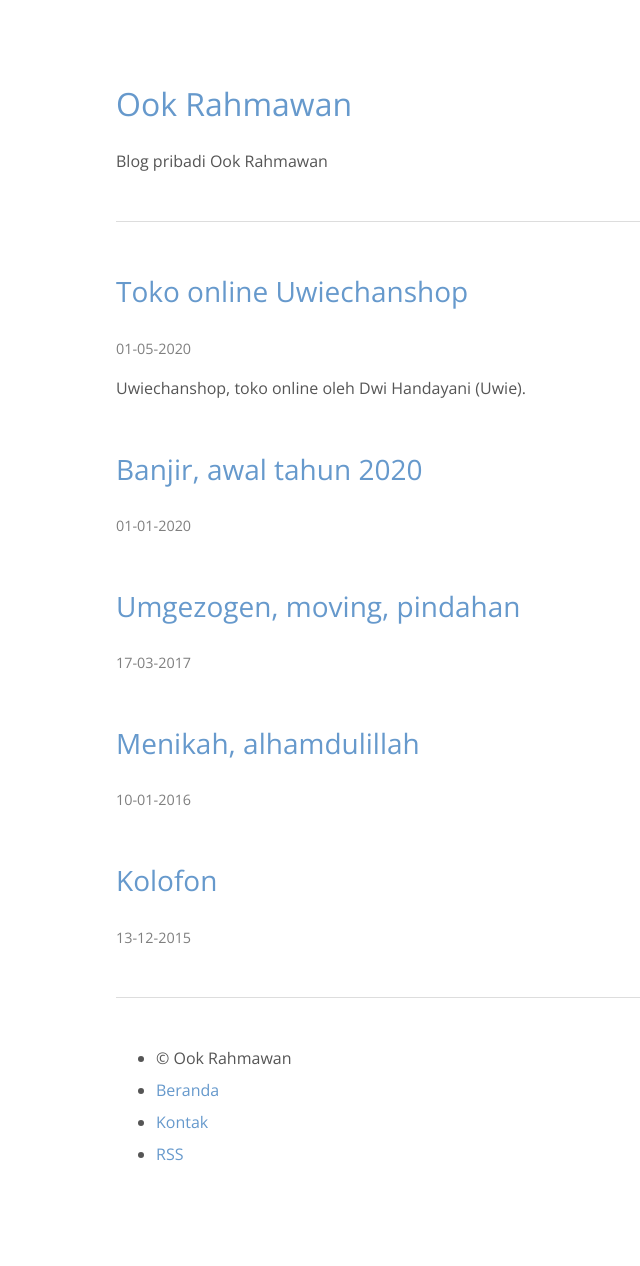
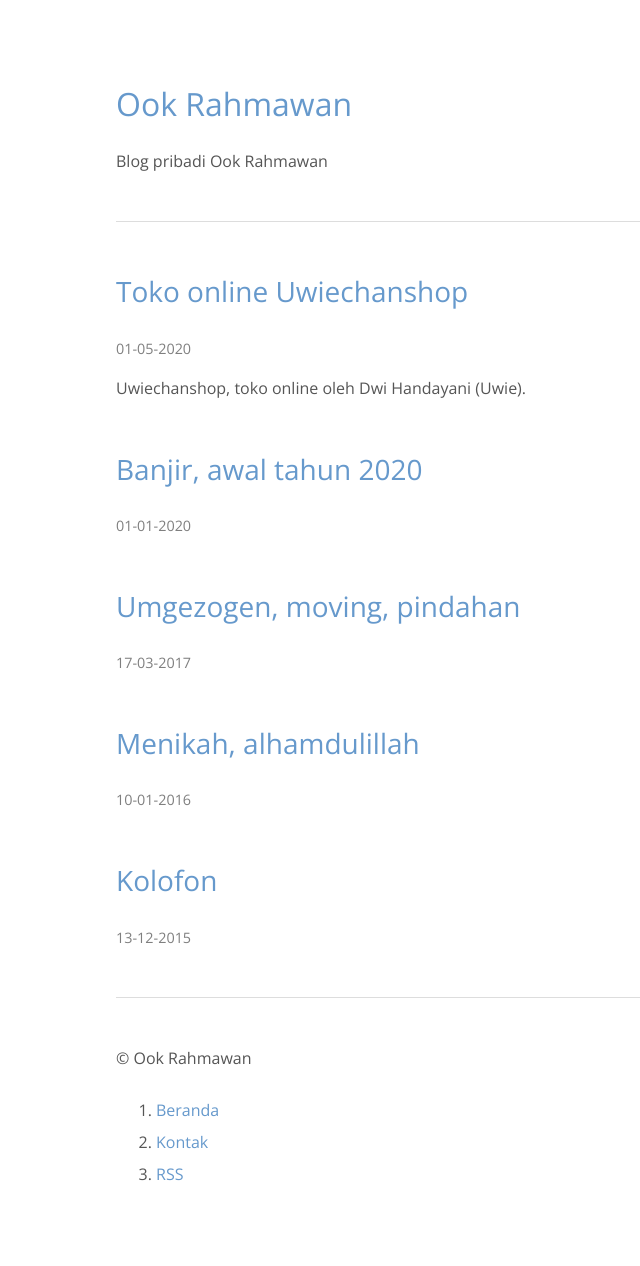
Before and after one commit to krhmwn/krhmwn.github.io, a Jekyll site: the page built from index.html, in a window 1280 px wide. Shown: the whole page, without its empty margins (228-868 px from the left). Built offline with Jekyll 4.4.1, drawn with Linux system fonts in a browser that asks for light colours.

Commit message:
Update V.1.06

```diff
--- a/_includes/footer.html
+++ b/_includes/footer.html
@@ -1 +1 @@
-<hr><footer><ul><li>&copy; {{ site.name }}</li><li><a href="/">Beranda</a></li><li><a href="mailto:ookrahmawan@mail.ru">Kontak</a></li><li><a href="http://ook.web.id/sitemap.xml">RSS</a></li></ul></footer>
+<hr><footer><p>&copy; {{ site.name }}</p><ol><li><a href="/">Beranda</a></li><li><a href="mailto:ookrahmawan@mail.ru">Kontak</a></li><li><a href="http://ook.web.id/sitemap.xml">RSS</a></li></ol></footer>
```
